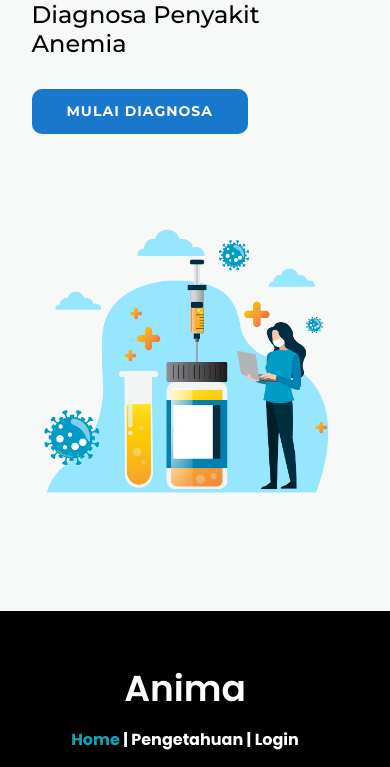
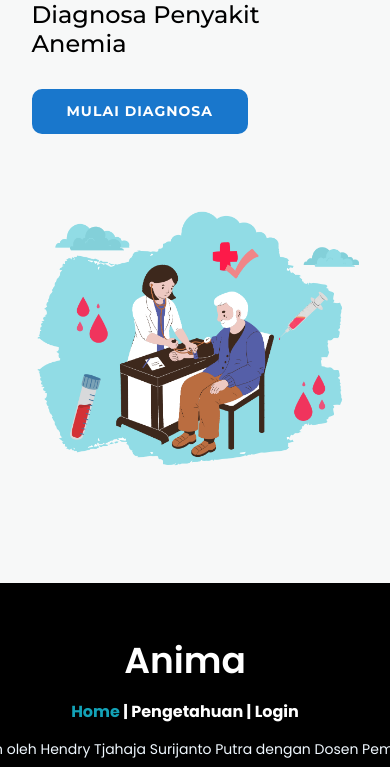
Before and after one commit to akaslayer/Anima, a PHP site: page / in a window 390 px wide; the page is wider, and only the part inside the window is pictured. Shown: the part 157-924 px from the top of that part. Run offline with PHP 8.4, Linux system fonts and the light colour scheme; some libraries are stand-ins or nearby versions.

Commit message:
perubahan tampilan di dalam halaman index / home

```diff
--- a/skripsi-anemia/assets/css/index.css
+++ b/skripsi-anemia/assets/css/index.css
@@ -274,6 +274,9 @@ body{
 
 .row .right{
   overflow: hidden;
+  position: relative;
+  right: 60px;
+  top: 20px;
 }
 
 .row .right img{
@@ -357,6 +360,9 @@ body{
 
     padding: 12px 20px;
   }
+  .row .right{
+    right: 0px;
+  }
 }
 
 @media screen and (max-width: 992px) {
@@ -364,8 +370,12 @@ body{
     padding-left: 0px;
   }
 
-.row{
-  width: 90%;
-  grid-template-columns:1fr;
+  .row{
+    width: 90%;
+    grid-template-columns:1fr;
+  }
+  .row .right{
+    right: 0px;
+    top: 0px;
+  }
 }
-}
--- a/skripsi-anemia/index.php
+++ b/skripsi-anemia/index.php
@@ -82,7 +82,7 @@ unset($_SESSION['pilihan_kondisi']);
     </div>
 </div>
     <div class="right">
-        <img src="assets/images/cure2.png"/>
+        <img src="assets/images/cure26.png"/>
     </div>
 </div>
 <?php include 'footer.php'; ?>
```
Also changed, not shown: skripsi-anemia/assets/images/cure25.png (added), skripsi-anemia/assets/images/cure26.png (added), skripsi-anemia/assets/images/cure3.png (added).
